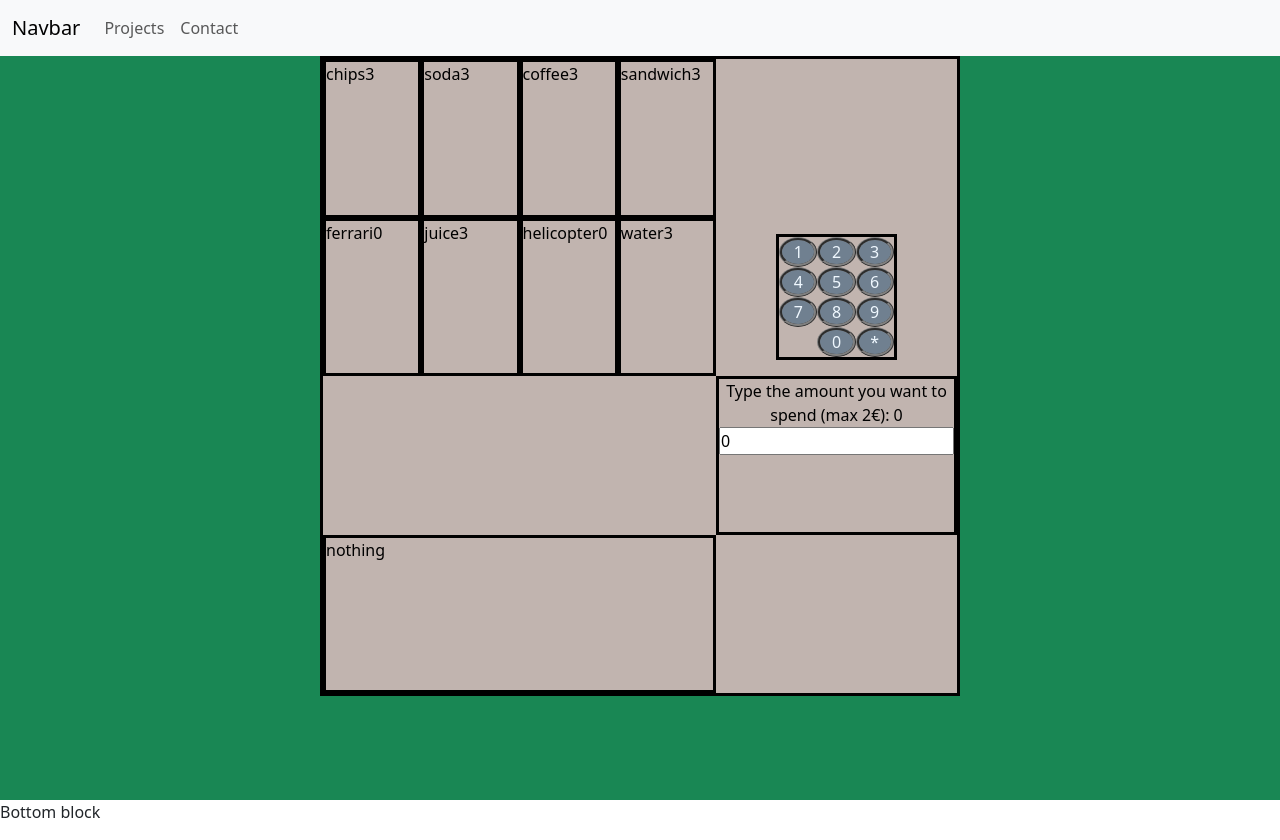
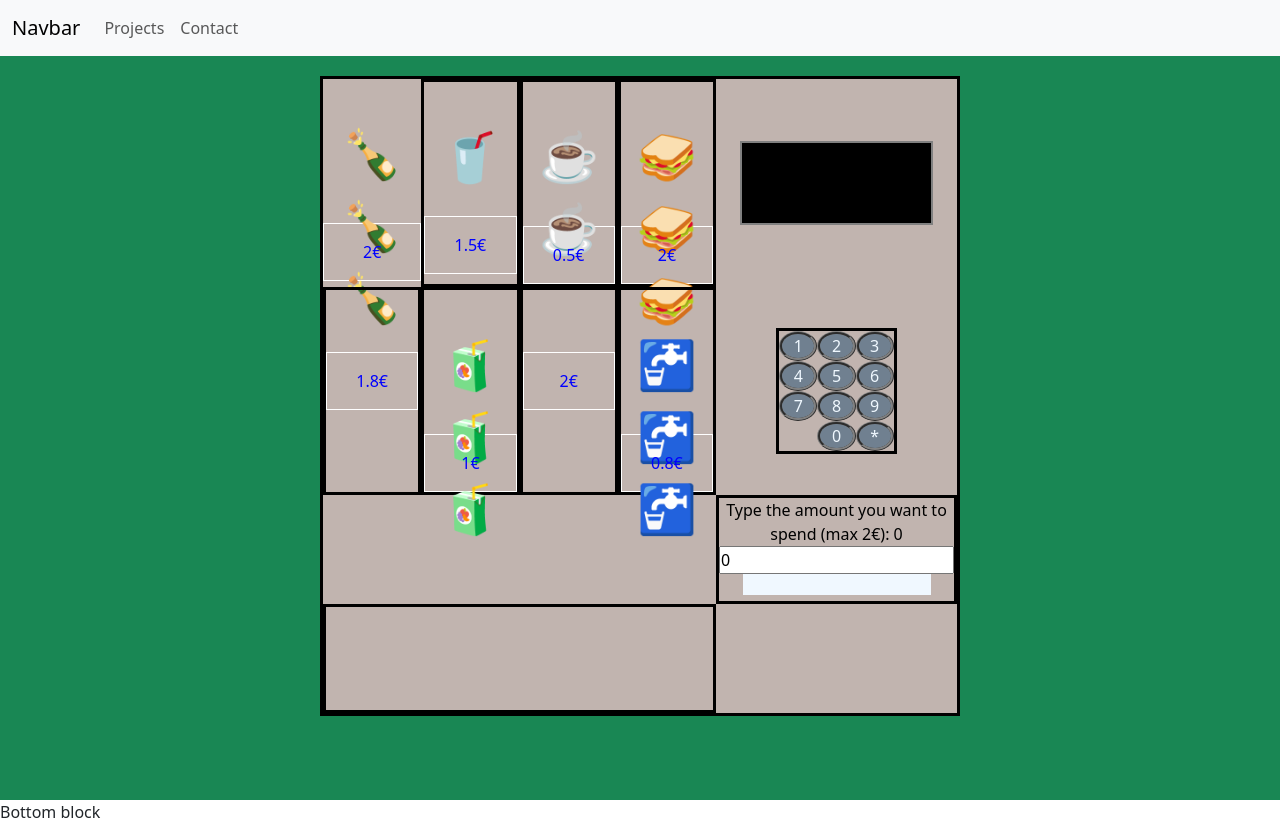
Before and after one commit to AdrienFauD/PortfolioWeb, a React (Create React App) app: page /routes/projects in a window 1280 px wide. Built offline with nearby package versions, Linux system fonts and the light colour scheme.

Commit message:
update css, board product, error message and drink box

```diff
--- a/src/css/dispenser.css
+++ b/src/components/dispenser/dispenser.css
@@ -4,6 +4,7 @@
     padding: auto;
     width: 100%;
     height: 100%;
+    text-align: center;
 }
 
 .dispenser {
@@ -12,6 +13,7 @@
     height: 80vh;
     font-size: 16px;
     margin: auto;
+    margin-top: 20px;
     color: rgb(0, 0, 0);
     display: grid;
     grid-template-columns: repeat(5, 1fr);
@@ -75,3 +77,23 @@
     text-align: center;
     grid-area: 3/5/ span 1/span 1;
 }
+
+.error-panel{
+    border: grey solid 2px;
+    background-color: black;
+    color : red;
+    grid-area: 1/5;
+    width: 80%;
+    height: 40%;
+    margin: auto;
+    padding: 10px;
+    text-align: center;
+}
+
+.coin-box{
+    background-color: aliceblue;
+    height: 20%;
+    width: 80%;
+    padding: auto;
+    margin: auto;
+}
--- a/src/components/dispenser/dispenser.js
+++ b/src/components/dispenser/dispenser.js
@@ -1,7 +1,10 @@
-import "../../css/dispenser.css"
+import "../dispenser/dispenser.css"
 import MoneyBoard from "./moneyBoard"
 import ProductBoard from "./productBoard"
 import React, { useState } from "react"
+import DrinkBox from "./drinkBox"
+import ErrorPanel from "./errorPanel"
+
 
 class Dispenser extends React.Component {
 
@@ -11,8 +14,8 @@ class Dispenser extends React.Component {
         this.state = {
             moneyInDispenser: [
                 // name, value, total
-                ['twos', 2, 10],
-                ['ones', 1, 1],
+                ['twos', 2, 0.00],
+                ['ones', 1, 0.00],
                 ['fiftys', 0.5, 2.50],
                 ['twentys', 0.2, 2.40],
                 ['tens', 0.1, 3.70],
@@ -20,91 +23,122 @@ class Dispenser extends React.Component {
             ],
             productsInDispenser: [
                 // name, total, price
-                ['chips', 3, 1.5],
-                ['soda', 3, 1.5],
-                ['coffee', 3, 0.5],
-                ['sandwich', 3, 2],
-                ['ferrari', 0, 1.8],
-                ['juice', 3, 1],
-                ['helicopter', 0, 2],
-                ['water', 3, 0.80],
+                ['champagne', 3, 2, '🍾'],
+                ['soda', 1, 1.5, '🥤'],
+                ['coffee', 2, 0.5, '☕'],
+                ['sandwich', 3, 2, '🥪'],
+                ['ferrari', 0, 1.8, '🏎'],
+                ['juice', 3, 1, '🧃'],
+                ['helicopter', 0, 2, '🚁'],
+                ['water', 3, 0.80, '🚰'],
             ],
-            itemInBox : ''
+            itemInBox: "",
+            errorMessage: ''
         }
     }
 
-    sumInDispenser = (props) => {
-        return props.reduce((acc, current) => acc + current[2], 0)
+    // change the amount of item the user took
+    handleProductsChange = (userChoice) => {
+        this.state.itemInBox += this.state.productsInDispenser[userChoice][3]
+        this.state.productsInDispenser[userChoice][1] -= 1
     }
 
-    // change the amount of item the user took
-    handleProductsChange = (target) => {
 
+    // add coins to stacks
+    addCoinsToMachine = (amount) => {
+        const newStateMoney = this.state.moneyInDispenser.slice()
+        const values = [2, 1, 0.5, 0.2, 0.1, 0.05]
+        const arr = values.reduce((acc, current, index) => {
+            acc.push(0)
+            while (amount >= current) {
+                acc[index]++
+                amount = (amount - current).toFixed(2)
+            }
+
+            return acc
+        }, [])
+
+        newStateMoney.forEach((element, index) => {
+            element[2] += arr[index] * element[1]
+
+        })
+
+        this.setState({
+            moneyInDispenser: arr
+        })
     }
 
     // modify the amount of money there is in the distributor
-    handleMoneyChange = (param) => {
+    handleMoneyChange = (param, num) => {
         const tempMoneyState = [...this.state.moneyInDispenser]
-        // first we add user's money in the machine
-
-
-        // we remove the change we give back
-
-
-        // change param format to remove it from the machine
-        const toRemove = param.reduce((acc, current, index) => {
-            if (index % 2 === 0) {
-                acc.push(param.slice(index, index + 2))
-            }
-            return acc
-        }, [])
-
-        let i = 0
-        console.log(toRemove)
-
-        tempMoneyState.forEach(element => {
-            if (i !== toRemove.length) {
-                if (element[0] === toRemove[i][0]) {
-                    console.log(element[2])
-                    element[2] = (element[2] - (toRemove[i][1] * element[1])).toFixed(2)
-                    i++
-                }
-            }
-
-        });
 
         this.setState({
             moneyInDispenser: tempMoneyState
         })
     }
 
+    // empty drink box
+    takeItem = () => {
+        this.setState({
+            itemInBox: ''
+        })
+    }
+
+    handleError = (param, value) => {
+        let errorMessage = ''
+        switch (param) {
+            case 0:
+                errorMessage = "out of product"
+                break
+            case 1:
+                errorMessage = "we don't take 1 and 2 cts"
+                break
+            case 2:
+                errorMessage = "2€ max"
+                break
+            case 3:
+                errorMessage = "where is the money Lebowski"
+                break
+            case 4:
+                errorMessage = "you need to insert " + value
+                break
+            case '':
+                errorMessage = "take your item"
+                break
+        }
+        this.setState({
+            errorMessage: errorMessage
+        })
+        setTimeout(() => {
+            this.setState({
+                errorMessage: ''
+            })
+        }, 5000);
+    }
+
     render() {
         return (
             <div className="dispenser">
-                <div onChange={this.handleMoneyChange}></div>
                 <ProductBoard
                     productsLeft={this.state.productsInDispenser}
                     changeProductDispenser={this.handleProductsChange}
                 />
+                <ErrorPanel
+                    err={this.state.errorMessage}
+                />
                 <MoneyBoard
+                    error={this.handleError}
+                    addCoinsToMachine={this.addCoinsToMachine}
                     moneyLeft={this.state.moneyInDispenser}
                     productsLeft={this.state.productsInDispenser}
                     sumInDispenser={this.state.sumInDispenser}
                     changeMoneyDispenser={this.handleMoneyChange}
+                    giveProduct={this.handleProductsChange}
                 />
-                <div class="drink-box">
-                    <table>
-                        nothing
-                        {/* {this.state.moneyInDispenser.map(element => {
-                            return (
-                                <tr >
-                                    <td>{element[0]}</td>
-                                    <td>{element[1]}</td>
-                                    <td>{element[2]}</td>
-                                </tr>)
-                        })} */}
-                    </table>
-                </div>
+                <DrinkBox
+                    product={this.state.itemInBox}
+                    takeItem={this.takeItem}
+                />
             </div>
         )
     }
--- /dev/null
+++ b/src/components/dispenser/drinkBox.js
@@ -0,0 +1,11 @@
+export default function DrinkBox(props) {
+    const { product, takeItem } = props
+
+    return (
+        <>
+            <div className="drink-box" onClick={() => takeItem()} style={{ fontSize: '3em', paddingTop: '0.5em', paddingBottom: '0.5em' }}>
+                {product}
+            </div>
+        </>
+    )
+}
--- /dev/null
+++ b/src/components/dispenser/errorPanel.js
@@ -0,0 +1,12 @@
+export default function ErrorPanel(props) {
+    const { err } = props;
+
+    return (
+        <>
+            <div className="error-panel">
+                {err}
+            </div>
+
+        </>
+    )
+}
--- a/src/components/dispenser/moneyBoard.js
+++ b/src/components/dispenser/moneyBoard.js
@@ -2,7 +2,7 @@ import { useState, useEffect } from "react";
 
 export default function MoneyBoard(props) {
     const keyboard = [0, 1, 2, 3, 4, 5, 6, 7, 8, 9, '*'];
-    const { moneyLeft, productsLeft, sumInDispenser, changeMoneyDispenser } = props
+    const { moneyLeft, productsLeft, sumInDispenser, changeMoneyDispenser, addCoinsToMachine, giveProduct, error } = props
     const [moneyInserted, setMoneyInserted] = useState(0)
     const [amountGiven, setAmountGiven] = useState(0)
 
@@ -10,82 +10,92 @@ export default function MoneyBoard(props) {
 
     // when the change has been inserted, the user choose what product he wants
     const handleInsertMoney = (userChoice) => {
+        if(userChoice >= 8 ){ return }
         const amount = parseFloat(amountGiven).toFixed(2)
-        console.log(amount)
-        if((amount * 100) % 5 != 0.00 ){
-            alert("On ne prend pas les pièces de 1 et 2 cts")
+        const productValue = productsLeft[userChoice][2]
+        // no product left
+        if (productsLeft[userChoice][1] === 0) {
+            error(0)
             return
         }
-        const productValue = productsLeft[userChoice][2]
-        if(amount > 2 ) {
-            alert("2€ max")
+
+        if ((amount * 100).toFixed(2) % 5 != 0.00) {
+            error(1)
             return
         }
+
+        // max money you can add : 2€
+        if (amount > 2) {
+            error(2)
+            return
+        }
+
         // nothing can happen if no money is provided
-        if (amount === 0) alert("where is the money Lebowski")
+        if (amount === 0) error(3)
 
         // if not enough money is added, we give it back
         else if (amount < productValue) {
-            alert("you need to insert " + productValue)
-            giveMoney(amount)
+            error(4, productValue)
         }
 
         // if the amount is the exact price, we just give the product
         else if (amount >= productValue) {
-            if (amount == productValue) alert("take your thing")
+            addCoinsToMachine(amountGiven)
+            giveProduct(userChoice)
+            if (amount === productValue) alert("take your thing")
             else {
-                // total in dispenser - user' change
                 let changeToGiveBack = amount - productValue
                 giveMoney(changeToGiveBack.toFixed(2))
+
             }
         }
+        setAmountGiven(0)
     }
 
 
 
 
     // handles what happens with the money when it is in the machine
-    const giveMoney = (num) => {
-
-        //
-
+    const giveMoney = ( moneyInsertedNum ) => {
+        let num =  moneyInsertedNum
         let money = [...moneyLeft]
         let arr = []
         let i = 0
-        let newNumber = 0
-        // tant qu'on a pas rendu tout les sous :
         while (num > 0) {
 
-            // on stop quand on a passé la dernière valeur du tableau
-            if (i == 6) {
-                if (num != 0) {
-                    newNumber = num
+            // force loop to stop when we checked every coins pile
+            if (i > 5) {
+                if (num !== 0) {
                     alert("not enough change in the machine")
                     arr.length = 0
                 }
-                // fin du game
                 break
             } else {
                 // si l'indice i a de l'argent et que cette valeur est infèrieure à num :
-                if (num - money[i][1] >= 0) {
-                    if (money[i][2] === 0) {
+                if ((num - money[i][1]).toFixed(2) >= 0) {
+                    if (money[i][2] > 0) {
+                        arr.push([money[i][0], money[i][1]])
+                        num = (num - money[i][1]).toFixed(2)
+                        money[i][2] = (money[i][2] - money[i][1]).toFixed(2)
+                    } else {
                         i++
-                    } else {
-                        arr.push([money[i][0], money[i][1]])
-                        num = num - money[i][1]
-                        money[i][2] = (money[i][2] - money[i][1]).toFixed(2)
                     }
 
-                // si il  n'y a plus assez de monnaie à rendre, on passe à la valeur suivante
+                    // si il  n'y a plus assez de monnaie à rendre, on passe à la valeur suivante
                 } else {
                     i++
                 }
             }
 
         }
+
         const arrNoDupes = countDuplicates(arr)
         changeMoneyDispenser(arrNoDupes)
     }
+
+
+
+
 
 
     // loop through an array of number and check if the element is already listed
@@ -93,12 +103,11 @@ export default function MoneyBoard(props) {
         const arr = []
         let el = 0
 
-        for(const num of numbers){
-            if(arr.indexOf(num[0]) < 0){
+        for (const num of numbers) {
+            if (arr.indexOf(num[0]) < 0) {
                 arr.push(num[0], 1)
                 el++
             } else {
-                console.log('first')
                 arr[el]++
             }
         }
@@ -107,17 +116,7 @@ export default function MoneyBoard(props) {
 
 
 
-    // when the user has selected the amount to give, when he presses enter the money goes in the machine
-    const handleKeyDown = (event) => {
-        if (event.key === 'Enter') {
-            setMoneyInserted(amountGiven)
-        }
-    }
 
-    // when the product has been bought, we pass it to the drink box and remove it from the machine
-    const handleGiveProduct = () => {
-
-    }
 
     return (
         // creating the keyboard dynamically
@@ -134,9 +133,10 @@ export default function MoneyBoard(props) {
                 <input
                     value={amountGiven}
                     onChange={e => setAmountGiven(e.target.value)}
-                    onKeyDown={handleKeyDown}
                 />
+                <div className="coin-box">
 
+                </div>
             </div>
         </>
     )
--- a/src/components/dispenser/productBoard.js
+++ b/src/components/dispenser/productBoard.js
@@ -1,10 +1,37 @@
 export default function ProductBoard(props) {
     const { productsLeft } = props
+
+    //render products in the machine
+    const fillWithProduct = (el) => {
+        console.log(el)
+        const arr = []
+        for (let i = 0; i < el[1]; i++) {
+            arr.push(
+                <div style={{ width : '100%', margin : '' }}>
+                  { el[3] }
+                </div>
+            )
+
+        }
+        return arr
+
+    }
+
     return (
         <>
             {productsLeft.map(el => {
                 return (
-                    <div className={el[0]}>{el[0]+el[1]}</div>
+                    <div className={el[0]}>
+                        {/* <div style={{color : 'blue', fontWeight : 'bold', margin : "auto"}}>
+                            {el[0]}
+                        </div> */}
+                        <div style={{ fontSize: '3em', paddingTop: '0.8em', paddingBottom: '0.5em',maxHeight : '3em' }}>
+                            {fillWithProduct(el)}
+                        </div>
+                        <div style={{ color: 'blue', margin: "auto", padding: '1em', border: 'solid white 1px' }}>
+                            {el[2]}€
+                        </div>
+                    </div>
                 )
             }
             )}
```
Also changed, not shown: goals.txt.
